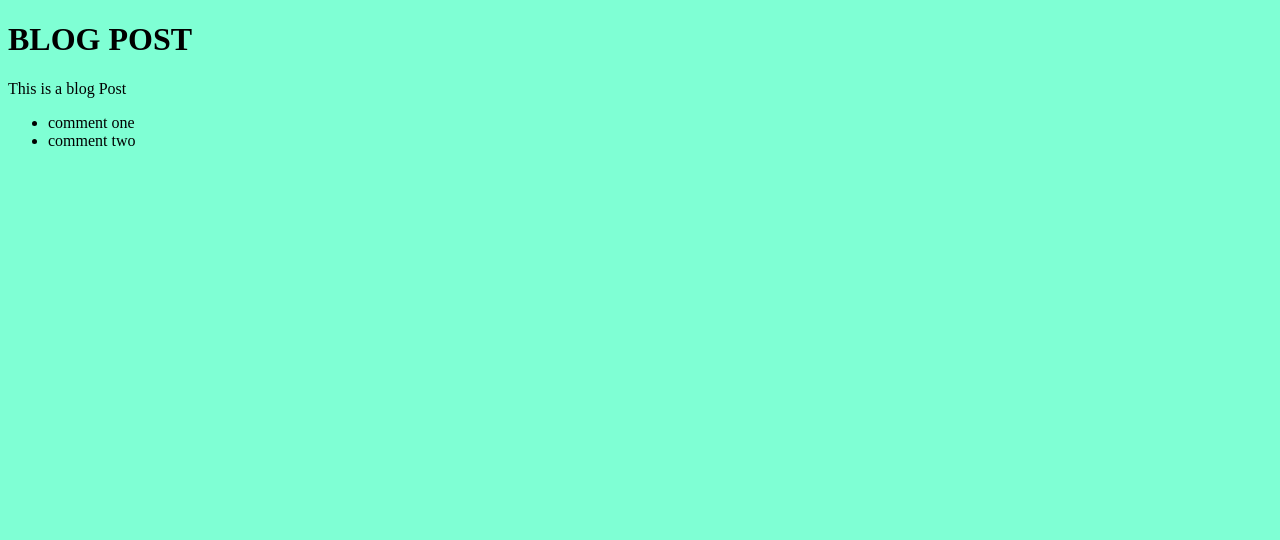
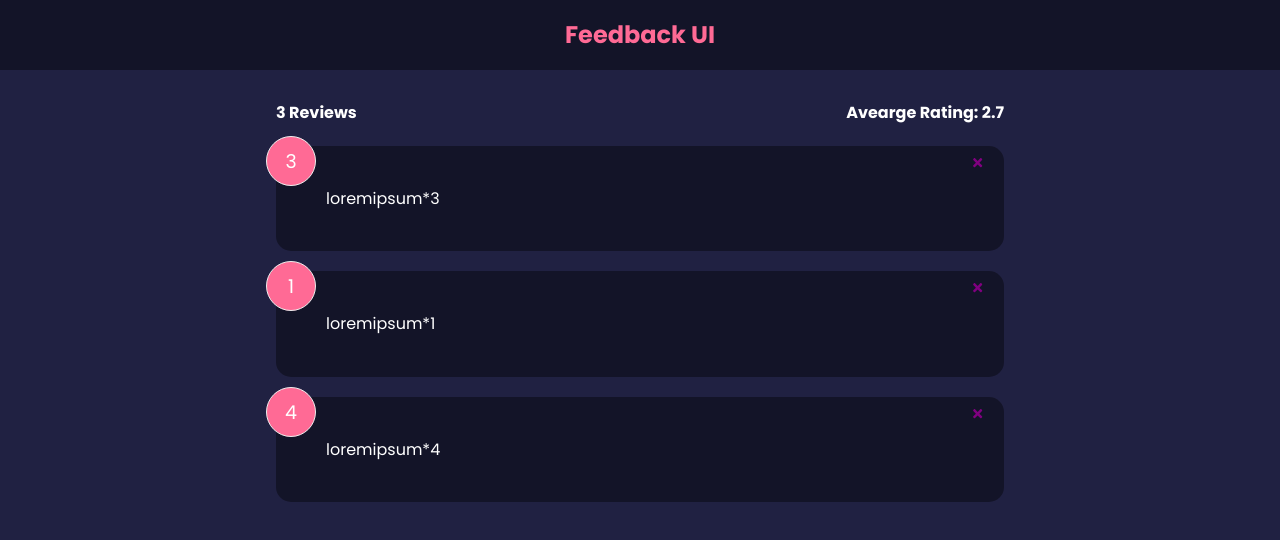
Before and after one commit to GMohammadAli/Feedback_App, a React (Create React App) app: page / in a window 1280 px wide. Shown: the top 540 px of the page. Built offline with nearby package versions, Linux system fonts and the light colour scheme.

Commit message:
Components,Props,Prop Drilling and Hooks used

```diff
--- a/package.json
+++ b/package.json
@@ -8,6 +8,7 @@
     "@testing-library/user-event": "^13.5.0",
     "react": "^18.1.0",
     "react-dom": "^18.1.0",
+    "react-icons": "^4.3.1",
     "react-scripts": "5.0.1",
     "web-vitals": "^2.1.4"
   },
--- a/src/App.js
+++ b/src/App.js
@@ -1,19 +1,25 @@
+import { useState } from 'react'
+import Header from './components/Header'
+import FeedbackList from './components/FeedbackList'
+import FeedbackData from './data/FeedbackData'
+import FeedbackStats from './components/FeedbackStats'
+
 function App() {
-    const title = 'Blog Post'
-    const body = 'This is a blog Post'
-    const comments = [
-      { id: 1, text: "comment one" },
-      { id: 2, text: "comment two" },
-    ]
+    const [feedback,setFeedback] = useState(FeedbackData)
+
+    const deleteFeedback = (id) => {
+       if(window.confirm('Are u sure u want to delete it')){
+           setFeedback(feedback.filter((item) => item.id !== id ))
+       }
+    }
+
     return (
         <>
-        <h1>{title.toUpperCase()}</h1>
-        <p>{body}</p>
-        <ul>
-            {comments.map((comment,i) => (
-                <li key={i}>{comment.text}</li>
-            ))}
-        </ul>
+        <Header  />
+        <div className="container">
+            <FeedbackStats feedback={feedback} />
+            <FeedbackList feedback={feedback} handleDelete={deleteFeedback}/>
+        </div>
         </>
     )
 }
--- /dev/null
+++ b/src/components/FeedbackItem.jsx
@@ -0,0 +1,21 @@
+import { FaTimes } from 'react-icons/fa'
+import PropTypes from 'prop-types'
+import Card from "./styleComponents/Card"
+
+function FeedbackItem({ item , handleDelete}) {
+  return (
+    <Card>
+      <div className='num-display'>{item.rating}</div>
+      <button onClick={() => handleDelete(item.id)} className="close" >
+          <FaTimes color='purple' />
+      </button>
+      <div className='text-display'>{item.text}</div>
+    </Card>
+  )
+}
+
+FeedbackItem.propTypes = {
+    item: PropTypes.object.isRequired
+}
+
+export default FeedbackItem
--- /dev/null
+++ b/src/components/FeedbackList.jsx
@@ -0,0 +1,15 @@
+import FeedbackItem from "./FeedbackItem"
+
+function FeedbackList({feedback , handleDelete}) {
+  if( !feedback || feedback.length === 0){
+      return <h1>No Feedback Yet</h1>
+  }
+
+  return <div className="feedback-list">
+    {feedback.map((item) => (
+    <FeedbackItem key={item.id} item={item} handleDelete={handleDelete} />
+    ))}
+    </div>
+}
+
+export default FeedbackList
--- /dev/null
+++ b/src/components/FeedbackStats.jsx
@@ -0,0 +1,18 @@
+
+
+function FeedbackStats({ feedback }) {
+  let average = feedback.reduce( (acc,cur) => {
+      return acc + cur.rating
+  }, 0) / feedback.length
+
+  average = average.toFixed(1).replace(/[.,]0$/, '')
+
+  return (
+    <div className="feedback-stats">
+        <h4 >{feedback.length} Reviews</h4>
+        <h4>Avearge Rating: {isNaN(average) ? 0 : average}</h4>
+    </div>
+  )
+}
+
+export default FeedbackStats
--- /dev/null
+++ b/src/components/Header.jsx
@@ -0,0 +1,29 @@
+import PropTypes from 'prop-types'
+
+function Header({ text ,bgColor , textColor }) {
+  const headerStyles = {
+      backgroundColor : bgColor,
+      color : textColor,
+    }
+  return (
+    <header style={headerStyles}>
+        <div className='container'>
+            <h2>{text}</h2>
+        </div>
+    </header>
+  )
+}
+
+Header.defaultProps = {
+    text: 'Feedback UI',
+    bgColor: 'rgba(0,0,0,0.4)',
+    textColor:'#ff6a95'
+}
+
+Header.propTypes = {
+    text: PropTypes.string,
+    bgColor: PropTypes.string,
+    textColor: PropTypes.string
+}
+
+export default Header
--- /dev/null
+++ b/src/components/styleComponents/Card.jsx
@@ -0,0 +1,18 @@
+import PropTypes from 'prop-types'
+
+function Card({children, reverse }) {
+  return (
+    <div className={`card ${reverse && 'reverse'}`}> {children} </div>
+  )
+}
+
+Card.defaultProps = {
+    reverse: true
+}
+
+Card.propTypes = {
+  children : PropTypes.node.isRequired,
+  reverse: PropTypes.bool
+}
+
+export default Card
--- /dev/null
+++ b/src/data/FeedbackData.js
@@ -0,0 +1,19 @@
+const FeedbackData = [
+  {
+    id: 1,
+    rating: 3,
+    text: 'loremipsum*3',
+  },
+  {
+    id: 2,
+    rating: 1,
+    text: 'loremipsum*1',
+  },
+  {
+    id:3,
+    rating: 4,
+    text: 'loremipsum*4',
+  },
+]
+
+export default FeedbackData
--- a/src/index.css
+++ b/src/index.css
@@ -1,3 +1,230 @@
+@import url('https://fonts.googleapis.com/css2?family=Poppins:wght@400;600;700&display=swap');
+
+* {
+  box-sizing: border-box;
+  margin: 0;
+  padding: 0;
+}
+
 body {
-    background-color: aquamarine;
+  font-family: 'Poppins', sans-serif;
+  background-color: #202142;
+  color: #fff;
+  line-height: 1.6;
 }
+
+ul {
+  list-style: none;
+}
+
+.container {
+  max-width: 768px;
+  margin: auto;
+  padding: 0 20px;
+}
+
+header {
+  height: 70px;
+  width: 100%;
+  display: flex;
+  justify-content: space-between;
+  align-items: center;
+  margin-bottom: 30px;
+}
+
+.card {
+  background-color: #fff;
+  color: #333;
+  border-radius: 15px;
+  padding: 40px 50px;
+  margin: 20px 0;
+  position: relative;
+}
+
+.card.reverse {
+  background-color: rgba(0, 0, 0, 0.4);
+  color: #fff;
+}
+
+.card h2 {
+  font-size: 22px;
+  font-weight: 600;
+  text-align: center;
+}
+
+.rating {
+  display: flex;
+  align-items: center;
+  justify-content: space-around;
+  margin: 30px 0 40px;
+}
+
+.rating li,
+.num-display {
+  position: relative;
+  background: #f4f4f4;
+  width: 50px;
+  height: 50px;
+  padding: 10px;
+  text-align: center;
+  border-radius: 50%;
+  font-size: 19px;
+  border: 1px #eee solid;
+  transition: 0.3s;
+}
+
+.rating li label {
+  position: absolute;
+  top: 50%;
+  left: 50%;
+  width: 50px;
+  height: 50px;
+  padding: 10px;
+  border-radius: 50%;
+  transform: translate(-50%, -50%);
+  cursor: pointer;
+}
+
+.rating li:hover,
+.num-display {
+  background: #ff6a95;
+  color: #fff;
+}
+
+[type='radio'] {
+  opacity: 0;
+}
+
+[type='radio']:checked ~ label {
+  background: #ff6a95;
+  color: #fff;
+}
+
+.input-group {
+  display: flex;
+  flex-direction: row;
+  border: 1px solid #ccc;
+  padding: 8px 10px;
+  border-radius: 8px;
+}
+
+input {
+  flex-grow: 2;
+  border: none;
+  font-size: 16px;
+}
+
+input:focus {
+  outline: none;
+}
+
+.feedback-stats {
+  color: #fff;
+  display: flex;
+  justify-content: space-between;
+  align-items: center;
+}
+
+.num-display {
+  position: absolute;
+  top: -10px;
+  left: -10px;
+}
+
+.close,
+.edit {
+  position: absolute;
+  top: 10px;
+  right: 20px;
+  cursor: pointer;
+  background: none;
+  border: none;
+}
+
+.edit {
+  right: 40px;
+}
+
+.btn {
+  color: #fff;
+  border: 0;
+  border-radius: 8px;
+  color: #fff;
+  width: 100px;
+  height: 40px;
+  cursor: pointer;
+}
+
+.btn-primary {
+  background-color: #202142;
+}
+
+.btn-secondary {
+  background: #ff6a95;
+}
+
+.btn:hover {
+  transform: scale(0.98);
+  opacity: 0.9;
+}
+
+.btn:disabled {
+  background-color: #cccccc;
+  color: #333;
+  cursor: auto;
+}
+
+.btn:disabled:hover {
+  transform: scale(1);
+  opacity: 1;
+}
+
+.message {
+  padding-top: 10px;
+  text-align: center;
+  color: rebeccapurple;
+}
+
+/* FIX: Remove position: absolute to keep about icon at the bottom of the
+ * document */
+.about-link {
+  display: flex;
+  justify-content: flex-end;
+}
+
+/* FIX: Remove position: absolute to keep about icon at the bottom of the
+ * document */
+.about-link a {
+  color: #fff;
+  cursor: pointer;
+}
+
+.about-link a:hover {
+  color: #ff6a95;
+}
+
+.about h1 {
+  margin-bottom: 20px;
+}
+
+.about p {
+  margin: 10px 0;
+}
+
+@media (max-width: 600px) {
+  .rating li {
+    margin: 10px 3px;
+  }
+
+  .rating {
+    display: flex;
+    align-items: center;
+    justify-content: center;
+    flex-wrap: wrap;
+    margin: 30px 0 40px;
+  }
+
+  .input-group input {
+    width: 80%;
+  }
+}
--- a/src/index.js
+++ b/src/index.js
@@ -1,11 +1,12 @@
 import React from 'react'
-import ReactDOM from 'react-dom'
+import { createRoot } from "react-dom/client"
 import './index.css'
 import App from './App.js'
 
-ReactDOM.render(
+const Root = document.getElementById('root')
+const root = createRoot(Root)
+root.render(
   <React.StrictMode>
     <App />
-  </React.StrictMode>,
-  document.getElementById("root")
+  </React.StrictMode>
 )
```
Also changed, not shown: 1 other file (tests, documents, lock files or other folders).
